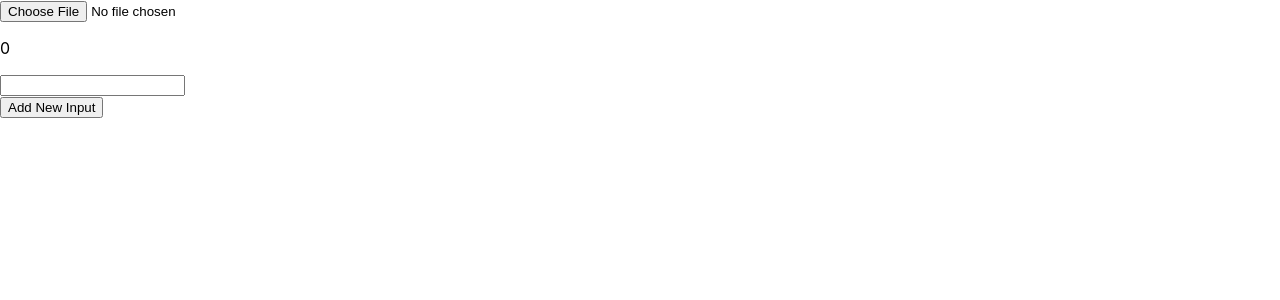
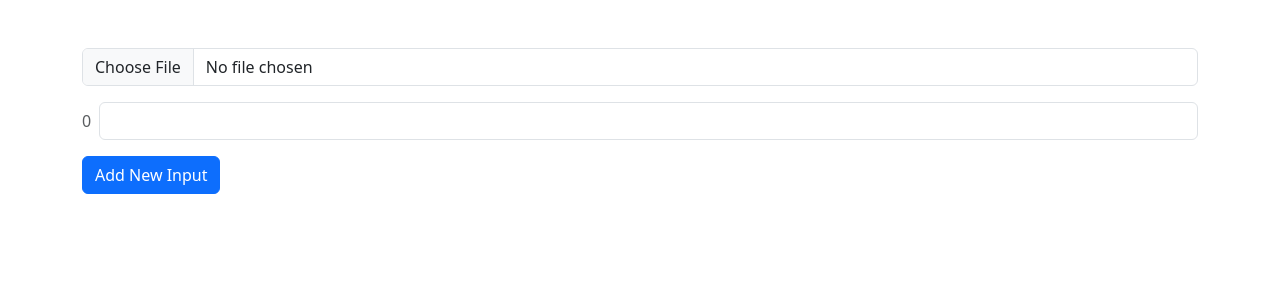
Before and after one commit to levantiendat/Rookie, a React (Create React App) app in the folder frontend/: page / in a window 1280 px wide. Both pictures are taken after a click on the button "Add New Input". Shown: the top 300 px of the page. Built offline with nearby package versions, Linux system fonts and the light colour scheme.

Commit message:
Add a homepage from App to Homepage in Component

```diff
--- a/frontend/src/App.css
+++ /dev/null
@@ -1,50 +0,0 @@
-.App {
-  text-align: center;
-}
-
-.App-logo {
-  height: 40vmin;
-  pointer-events: none;
-}
-
-@media (prefers-reduced-motion: no-preference) {
-  .App-logo {
-    animation: App-logo-spin infinite 20s linear;
-  }
-}
-
-.App-header {
-  background-color: #282c34;
-  min-height: 100vh;
-  display: flex;
-  flex-direction: column;
-  align-items: center;
-  justify-content: center;
-  font-size: calc(10px + 2vmin);
-  color: white;
-}
-
-.App-link {
-  color: #61dafb;
-}
-
-.handle-input {
-  display: flex;
-}
-
-@keyframes App-logo-spin {
-  from {
-    transform: rotate(0deg);
-  }
-  to {
-    transform: rotate(360deg);
-  }
-}
-.custom-button {
-    background-color: red;
-    color: green;
-    border: none; /* Remove default border */
-    padding: 0.375rem 0.75rem; /* Bootstrap padding */
-    font-size: 1rem; /* Bootstrap font size */
-    border-radius: 0.25rem; /* Bootstrap border radius */
-  }
--- a/frontend/src/App.js
+++ b/frontend/src/App.js
@@ -1,65 +1,9 @@
-import React, { useState } from 'react';
-import ReactPlayer from 'react-player';
-import './App.css'; // Ensure this is imported
+import React from 'react';
+import HomePage from './components/HomePage';
 
 function App() {
-  const [videoURL, setVideoURL] = useState(null);
-  const [subtitles, setSubtitles] = useState([]);
-  const [played, setPlayed] = useState(0);
-  const [playedInput, setPlayedInput] = useState([]);
-
-  const [inputs, setInputs] = useState([]); // Initial state with one input
-
-  const handleAddInput = () => {
-    setInputs([...inputs, '']);
-    setPlayedInput([...playedInput, played]);
-  };
-
-  const handleInputChange = (index, value) => {
-    const newInputs = [...inputs];
-    newInputs[index] = value;
-    setInputs(newInputs);
-  };
-
-  const handleVideoUpload = (event) => {
-    const file = event.target.files[0];
-    if (file) {
-      const url = URL.createObjectURL(file);
-      setVideoURL(url);
-    }
-  };
-
-  const handleProgress = ({ playedSeconds }) => {
-    setSubtitles([...subtitles, `Subtitle at ${playedSeconds} seconds`]);
-    setPlayed(playedSeconds)
-  };
-
   return (
-    <div>
-      <input type="file" accept="video/*" onChange={handleVideoUpload} />
-      {videoURL && (
-        <ReactPlayer
-          url={videoURL}
-          controls
-          onProgress={handleProgress}
-        />
-      )}
-      <div>
-        {inputs.map((input, index) => (
-          <div>
-            <p>{ playedInput[index]}</p>
-            <input
-              key={index}
-              type="text"
-              value={input}
-              onChange={(e) => handleInputChange(index, e.target.value)}
-            />
-          </div>
-
-        ))}
-        <button onClick={handleAddInput}>Add New Input</button>
-      </div>
-    </div>
+    <HomePage />
   );
 }
 
--- /dev/null
+++ b/frontend/src/components/HomePage.css
@@ -0,0 +1,50 @@
+.App {
+    text-align: center;
+  }
+
+  .App-logo {
+    height: 40vmin;
+    pointer-events: none;
+  }
+
+  @media (prefers-reduced-motion: no-preference) {
+    .App-logo {
+      animation: App-logo-spin infinite 20s linear;
+    }
+  }
+
+  .App-header {
+    background-color: #282c34;
+    min-height: 100vh;
+    display: flex;
+    flex-direction: column;
+    align-items: center;
+    justify-content: center;
+    font-size: calc(10px + 2vmin);
+    color: white;
+  }
+
+  .App-link {
+    color: #61dafb;
+  }
+
+  .handle-input {
+    display: flex;
+  }
+
+  @keyframes App-logo-spin {
+    from {
+      transform: rotate(0deg);
+    }
+    to {
+      transform: rotate(360deg);
+    }
+  }
+  .custom-button {
+      background-color: red;
+      color: green;
+      border: none; /* Remove default border */
+      padding: 0.375rem 0.75rem; /* Bootstrap padding */
+      font-size: 1rem; /* Bootstrap font size */
+      border-radius: 0.25rem; /* Bootstrap border radius */
+    }
--- /dev/null
+++ b/frontend/src/components/HomePage.js
@@ -0,0 +1,77 @@
+import React, { useState } from 'react';
+import ReactPlayer from 'react-player';
+import 'bootstrap/dist/css/bootstrap.min.css';
+import './HomePage.css';
+
+export default function HomePage() {
+    const [videoURL, setVideoURL] = useState(null);
+    const [subtitles, setSubtitles] = useState([]);
+    const [played, setPlayed] = useState(0);
+    const [playedInput, setPlayedInput] = useState([]);
+    const [inputs, setInputs] = useState([]);
+
+    const handleAddInput = () => {
+      setInputs([...inputs, '']);
+      setPlayedInput([...playedInput, played]);
+    };
+
+    const handleInputChange = (index, value) => {
+      const newInputs = [...inputs];
+      newInputs[index] = value;
+      setInputs(newInputs);
+    };
+
+    const handleVideoUpload = (event) => {
+      const file = event.target.files[0];
+      if (file) {
+        const url = URL.createObjectURL(file);
+        setVideoURL(url);
+      }
+    };
+
+    const handleProgress = ({ playedSeconds }) => {
+      setSubtitles([...subtitles, `Subtitle at ${playedSeconds} seconds`]);
+      setPlayed(playedSeconds);
+    };
+
+    return (
+      <div className="container mt-5">
+        <div className="mb-3">
+          <input
+            type="file"
+            accept="video/*"
+            onChange={handleVideoUpload}
+            className="form-control"
+          />
+        </div>
+        {videoURL && (
+          <div className="mb-3">
+            <ReactPlayer
+              url={videoURL}
+              controls
+              onProgress={handleProgress}
+              className="w-100"
+            />
+          </div>
+        )}
+        <div>
+          {inputs.map((input, index) => (
+            <div key={index} className="mb-3">
+              <div className="d-flex align-items-center mb-2">
+                <span className="me-2 text-muted">{playedInput[index]}</span>
+                <input
+                  type="text"
+                  value={input}
+                  onChange={(e) => handleInputChange(index, e.target.value)}
+                  className="form-control"
+                />
+              </div>
+            </div>
+          ))}
+          <button onClick={handleAddInput} className="btn btn-primary">
+            Add New Input
+          </button>
+        </div>
+      </div>
+    );
+}
```
Also changed, not shown: frontend/picture/Tiktok_background.png (added).
